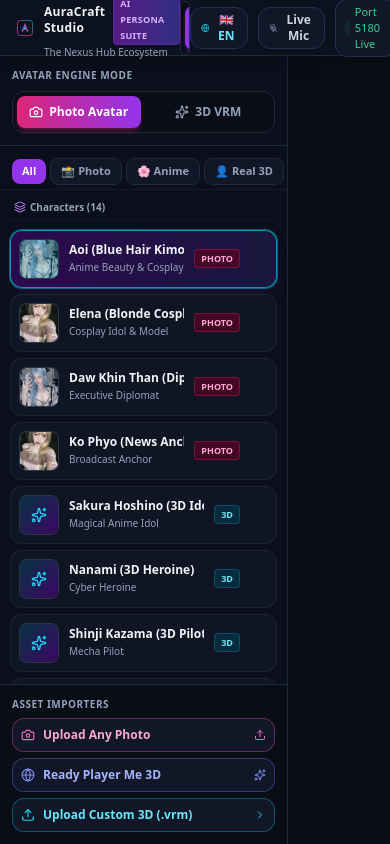
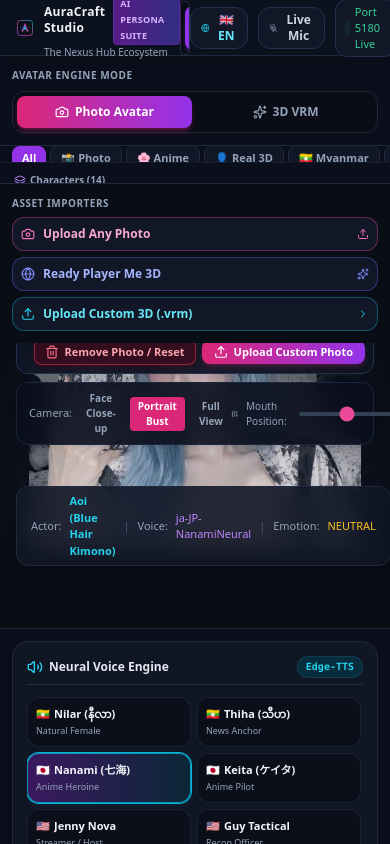
Before and after one commit to logixaflowcs-wq/AuraCraft_Studio-, a React (Vite) app in the folder apps/web-platform/frontend/: page / in a window 390 px wide. Built offline with nearby package versions, Linux system fonts and the light colour scheme; no server answers.

Commit message:
Make character picker usable on mobile layouts

```diff
--- a/apps/web-platform/frontend/src/components/StudioLeftPanel.tsx
+++ b/apps/web-platform/frontend/src/components/StudioLeftPanel.tsx
@@ -257,7 +257,7 @@ export const StudioLeftPanel: React.FC<StudioLeftPanelProps> = ({
   });
 
   return (
-    <aside className="w-72 border-r border-[#1f293d] bg-[#0c101c]/95 flex flex-col h-full shadow-2xl z-30 flex-shrink-0 select-none">
+    <aside className="w-full xl:w-72 h-48 xl:h-full border-b xl:border-b-0 xl:border-r border-[#1f293d] bg-[#0c101c]/95 flex flex-col shadow-2xl z-30 flex-shrink-0 select-none">
       {/* Hidden File Inputs */}
       <input
         ref={photoInputRef}
```
